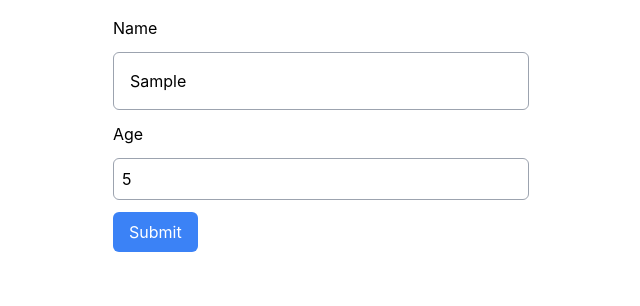
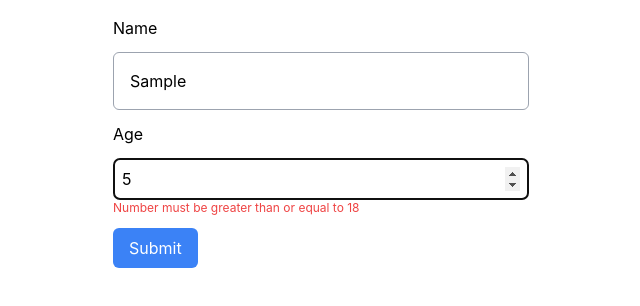
Before and after one commit to rodrahul/react-mosh, a React (Vite) app: page / in a window 1280 px wide. Both pictures are taken after typing "Sample", "5" into the empty fields and a click on the button "Submit". Shown: the top 306 px of the page, without its empty margins (319-959 px from the left). Built offline with nearby package versions, Linux system fonts and the light colour scheme.

Commit message:
Schema based validation using Zod, adds hookform resolvers

```diff
--- a/package.json
+++ b/package.json
@@ -10,6 +10,7 @@
     "preview": "vite preview"
   },
   "dependencies": {
+    "@hookform/resolvers": "^3.9.0",
     "@mantine/core": "^7.11.2",
     "@mantine/hooks": "^7.11.2",
     "@tabler/icons-react": "^3.11.0",
@@ -18,7 +19,8 @@
     "react": "^18.3.1",
     "react-dom": "^18.3.1",
     "react-hook-form": "^7.53.0",
-    "react-icons": "^5.2.1"
+    "react-icons": "^5.2.1",
+    "zod": "^3.23.8"
   },
   "devDependencies": {
     "@types/react": "^18.3.3",
--- a/src/components/form/Form.tsx
+++ b/src/components/form/Form.tsx
@@ -1,16 +1,20 @@
-import { useForm, FieldValues } from "react-hook-form";
+import { zodResolver } from "@hookform/resolvers/zod";
+import { FieldValues, useForm } from "react-hook-form";
+import { z } from "zod";
 
-interface FormData {
-  name: string;
-  age: number;
-}
+const schema = z.object({
+  name: z.string().min(3, { message: "Name must atleast 3 characters" }),
+  age: z.number({ invalid_type_error: "Age field is required" }).min(18),
+});
+
+type FormData = z.infer<typeof schema>;
 
 const Form = () => {
   const {
     register,
     handleSubmit,
     formState: { errors },
-  } = useForm<FormData>();
+  } = useForm<FormData>({ resolver: zodResolver(schema) });
 
   console.log(errors);
 
@@ -27,17 +31,12 @@ const Form = () => {
           </label>
           <input
             className="rounded-md border border-solid border-gray-400 p-4"
-            {...register("name", { required: true, minLength: 3 })}
+            {...register("name")}
             id="name"
             type="text"
           />
-          {errors.name?.type == "required" && (
-            <p className="text-xs text-red-500">The name field is required</p>
-          )}
-          {errors.name?.type == "minLength" && (
-            <p className="text-xs text-red-500">
-              Name must be at least three characters long
-            </p>
+          {errors.name && (
+            <p className="text-xs text-red-500">{errors.name.message}</p>
           )}
         </div>
         <div className="mb-3 flex flex-col">
@@ -47,13 +46,11 @@ const Form = () => {
           <input
             className="rounded-md border border-solid border-gray-400 p-2"
             id="age"
-            {...register("age", { required: true, min: 1 })}
+            {...register("age", { valueAsNumber: true })}
             type="number"
           />
-          {errors.age?.type == "min" && (
-            <p className="text-xs text-red-500">
-              Age must be a positive number
-            </p>
+          {errors.age && (
+            <p className="text-xs text-red-500">{errors.age.message}</p>
           )}
         </div>
         <button className="text-md rounded-md bg-blue-500 p-2 pl-4 pr-4 text-center text-white hover:bg-blue-600 active:bg-blue-700">
```
Also changed, not shown: 1 other file (tests, documents, lock files or other folders).
